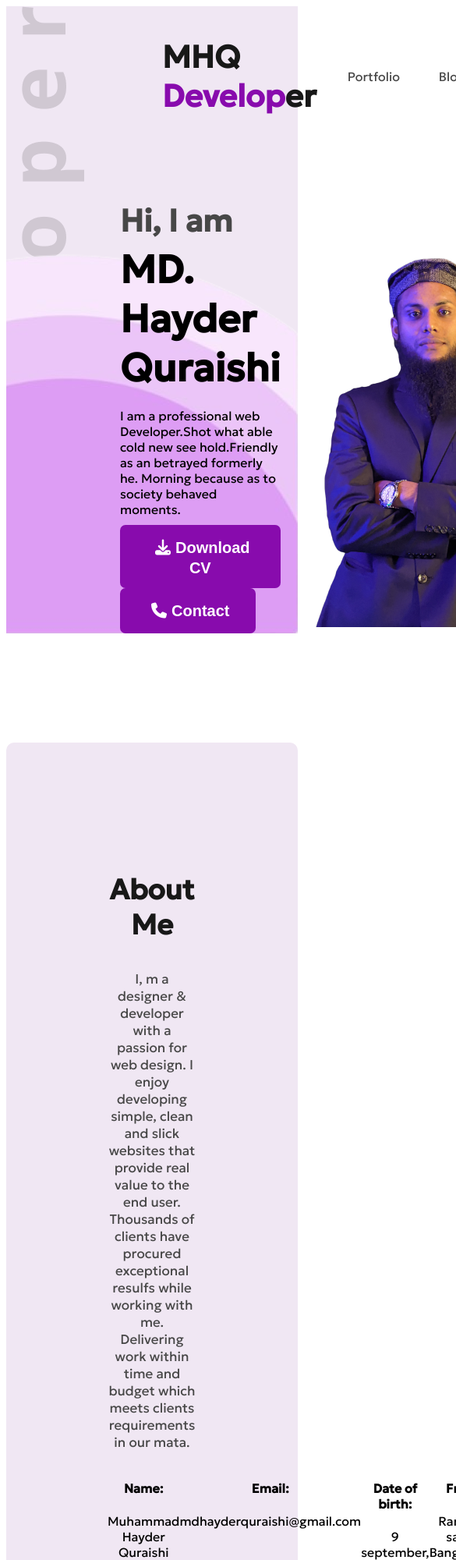
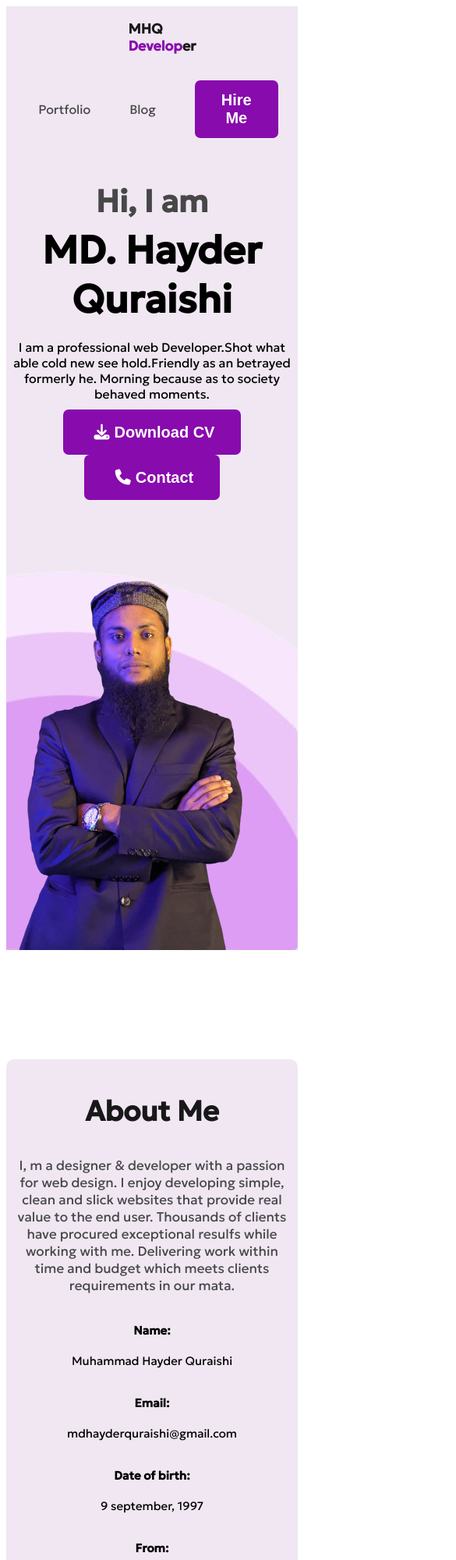
Before and after one commit to MHQ-Coder/mhq-portfolio, a plain HTML site: page index.html in a window 390 px wide. Shown: the top 2000 px of the page at 78% size, 585 px wide, since content can reach past the window. Drawn offline with Linux system fonts and the light colour scheme.

Commit message:
added the media queary for responsiveness

```diff
--- a/styles/style.css
+++ b/styles/style.css
@@ -257,21 +257,26 @@ footer {
     padding: 130px 200px;
 
 }
-.footer-column{
+
+.footer-column {
     /* text-align: center; */
     /* align-items: center; */
     width: 50%;
 }
-.footer .section-title{
+
+.footer .section-title {
     font-size: 20px;
 }
-.socail-links a>i{
+
+.socail-links a>i {
     margin-left: 20px;
     font-size: 30px;
     /* color: rgb(136, 11, 173); */
 }
 
-.contact input[type='text'], .contact input[type="email"], textarea{
+.contact input[type='text'],
+.contact input[type="email"],
+textarea {
     display: block;
     margin-bottom: 20px;
     padding: 17px 30px;
@@ -289,3 +294,66 @@ footer {
     padding: 14px 34px;
     font-weight: 700;
 } */
+
+@media screen and (max-width: 576px) {
+    .container {
+        /* margin: 0;
+        padding: 0; */
+        width: 100%;
+    }
+
+    .header {
+        background-image: none;
+        background-image: url('../images2/header\ bg\ up.png');
+        background-repeat: no-repeat;
+        background-position: bottom right;
+    }
+
+    .navbar {
+        flex-direction: column;
+    }
+
+    .navbar .logo {
+        font-size: 1.1rem;
+    }
+
+    .banner,
+    footer {
+        flex-direction: column;
+        padding: 0;
+    }
+
+    .banner-content {
+        text-align: center;
+        padding: 0;
+    }
+
+    .about-info-container,
+    .skill-container,
+    .resume-container {
+        flex-direction: column;
+
+    }
+
+    .section-about,   .resume-container {
+        font-size: 15px;
+        padding: 8px;
+    }
+
+    footer .footer-column {
+        width: 100%;
+
+    }
+    .socail-links{
+        text-align: center;
+    }
+
+    .contact input[type='text'],
+    .contact input[type="email"],  textarea{
+         width: 80%;
+         /* padding-left: 20px; */
+    }
+    footer .contact{
+        padding-left: 20px;
+    }
+}
```
